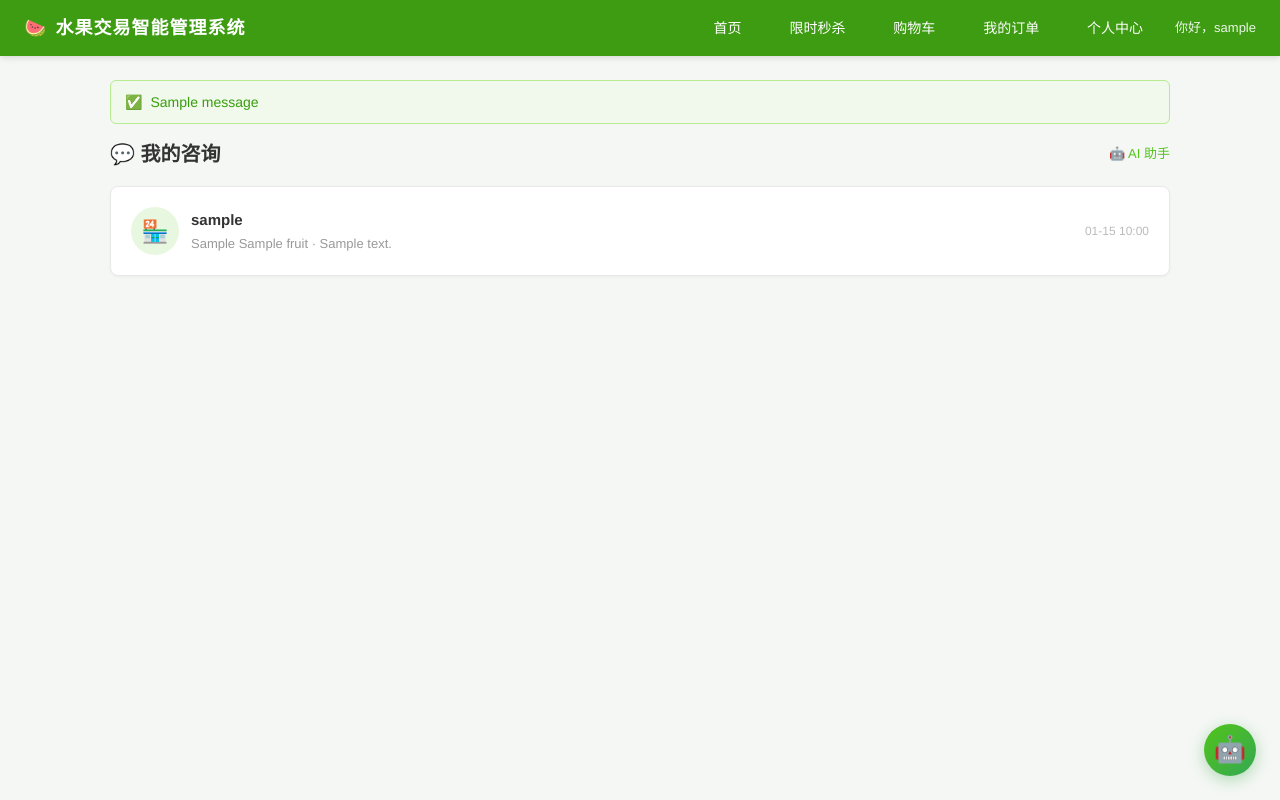
After one commit to woai-3DCV/fruit-trade-system, a Flask app: page /user/chat in a window 1280 px wide. The commit adds this page. Run offline with Flask 3, Linux system fonts and the light colour scheme; the visitor is signed in with stand-in values (Sample User, id 1); tables that the repository leaves empty hold one stand-in row (values such as "Sample post"); one stand-in notice (Sample message) is shown.

Commit message:
feat: 用户私信商家咨询+AI智能助手+全局悬浮球，去掉地址角标

```diff
--- a/app/user/routes.py
+++ b/app/user/routes.py
@@ -7,7 +7,7 @@ from flask import Blueprint, render_template, request, redirect, url_for, sessio
 from datetime import datetime, timedelta
 from werkzeug.security import generate_password_hash, check_password_hash
 
-from app.models import db, User, Fruit, Cart, Order, SeckillActivity, BrowseHistory, Address
+from app.models import db, User, Fruit, Cart, Order, SeckillActivity, BrowseHistory, Address, Message
 from app.user.seckill_service import seckill_service
 from app.user.recommend_service import recommend_service
 
@@ -512,3 +512,130 @@ def address_set_default(addr_id):
     db.session.commit()
     flash("已设为默认地址", "success")
     return redirect(url_for("user.profile"))
+
+
+# ---------------- 私信商家（咨询） ----------------
+
+def _resolve_merchant(fruit):
+    """确定商品的商家：优先 fruit.merchant_id，否则回退到第一个 merchant 账号。"""
+    if fruit and fruit.merchant_id:
+        m = User.query.get(fruit.merchant_id)
+        if m:
+            return m
+    return User.query.filter_by(role="merchant").first()
+
+
+@user_bp.route("/chat")
+def chat_list():
+    """我的咨询会话列表（按商家/商品聚合）。"""
+    user = _require_login()
+    if user is None:
+        return redirect(url_for("auth.login"))
+    # 取出我参与的所有会话，按商家+商品分组
+    my_msgs = Message.query.filter_by(user_id=user.id).order_by(Message.created_at.desc()).all()
+    # 按 (merchant_id, fruit_id) 聚合
+    sessions = {}
+    for m in my_msgs:
+        key = (m.merchant_id, m.fruit_id or 0)
+        if key not in sessions:
+            merchant = User.query.get(m.merchant_id)
+            fruit = Fruit.query.get(m.fruit_id) if m.fruit_id else None
+            sessions[key] = {
+                "merchant": merchant,
+                "fruit": fruit,
+                "last": m,
+            }
+    return render_template("user/chat_list.html", sessions=sessions.values())
+
+
+@user_bp.route("/chat/<int:merchant_id>")
+@user_bp.route("/chat/<int:merchant_id>/<int:fruit_id>")
+def chat_detail(merchant_id, fruit_id=None):
+    """与某商家的聊天窗口（可按商品区分）。"""
+    user = _require_login()
+    if user is None:
+        return redirect(url_for("auth.login"))
+    merchant = User.query.get(merchant_id)
+    fruit = Fruit.query.get(fruit_id) if fruit_id else None
+    q = Message.query.filter_by(user_id=user.id, merchant_id=merchant_id)
+    if fruit_id:
+        q = q.filter_by(fruit_id=fruit_id)
+    msgs = q.order_by(Message.created_at.asc()).all()
+    return render_template("user/chat.html", merchant=merchant, fruit=fruit, msgs=msgs)
+
+
+@user_bp.route("/chat/<int:merchant_id>/send", methods=["POST"])
+@user_bp.route("/chat/<int:merchant_id>/<int:fruit_id>/send", methods=["POST"])
+def chat_send(merchant_id, fruit_id=None):
+    """用户发送私信给商家。"""
+    user = _require_login()
+    if user is None:
+        return redirect(url_for("auth.login"))
+    content = (request.form.get("content") or "").strip()
+    if not content:
+        flash("消息不能为空", "error")
+        return redirect(request.referrer or url_for("user.chat_list"))
+    msg = Message(
+        user_id=user.id,
+        merchant_id=merchant_id,
+        fruit_id=fruit_id,
+        sender_role="user",
+        content=content,
+    )
+    db.session.add(msg)
+    db.session.commit()
+    return redirect(url_for("user.chat_detail", merchant_id=merchant_id, fruit_id=fruit_id) if fruit_id
+                    else url_for("user.chat_detail", merchant_id=merchant_id))
+
+
+# ---------------- AI 智能助手 ----------------
+
+AI_KEYWORDS = {
+    "秒杀": "限时秒杀在「限时秒杀」专区，价格超低，先到先得！每次限购 1 件，手慢无哦～",
+    "优惠": "可以关注「限时秒杀」专区，热门水果有折扣价，比如丹东草莓秒杀价 ¥9.9！",
+    "推荐": "可以看首页底部的「猜你喜欢」，根据你的浏览记录智能推荐水果～",
+    "退款": "在「我的订单」找到对应订单，超时可申请售后。需要帮助可以私信商家或联系平台。",
+    "退货": "售后问题可以在「我的订单」发起售后申请，商家会尽快处理。",
+    "配送": "订单发货后可在「我的订单」查看物流状态，全程冷链配送。",
+    "物流": "订单运输中会实时更新位置，冷链温控全程监控，保证水果新鲜。",
+    "地址": "在「个人中心 → 收货地址」可以添加和管理收货地址。",
+    "密码": "在「个人中心 → 安全设置」可以修改登录密码。",
+    "支付": "支持微信支付、支付宝、银行卡支付三种方式。",
+    "客服": "可以在商品详情页点击「咨询商家」私信商家，或在这里问我～",
+    "新鲜": "我们所有水果都是产地直采、冷链配送，保证新鲜。",
+    "售后": "在「我的订单」可以对已完成订单发起售后申请（退款/退货）。",
+}
+
+AI_QUICK_QUESTIONS = ["怎么参加秒杀？", "有什么优惠吗？", "怎么退款？", "怎么改收货地址？", "支持哪些支付方式？", "帮我推荐水果"]
+
+
+@user_bp.route("/ai")
+def ai_assistant():
+    """AI 智能助手页面。"""
+    return render_template("user/ai.html", quick_questions=AI_QUICK_QUESTIONS)
+
+
+@user_bp.route("/ai/ask", methods=["POST"])
+def ai_ask():
+    """AI 助手问答（关键词匹配 + 推荐兜底）。"""
+    user = _require_login()
+    question = (request.form.get("question") or "").strip()
+    if not question:
+        return {"answer": "请先输入问题哦～"}, 400
+
+    answer = None
+    for kw, resp in AI_KEYWORDS.items():
+        if kw in question:
+            answer = resp
+            break
+
+    # 兜底：推荐热门水果
+    if answer is None:
+        hot = Fruit.query.filter_by(is_on_sale=True).order_by(Fruit.sales.desc()).limit(3).all()
+        if hot:
+            names = "、".join(f"{f.emoji}{f.name}(¥{f.price})" for f in hot)
+            answer = f"这个问题我还不太会，不过可以看看这些热销水果：{names}。也可以私信商家咨询哦～"
+        else:
+            answer = "这个问题我还不太会，建议私信商家或联系平台客服哦～"
+
+    return {"answer": answer}
--- a/static/style.css
+++ b/static/style.css
@@ -664,3 +664,26 @@ body {
   padding: 0 4px;
 }
 .modal-close:hover { color: #333; }
+
+/* ---------- AI 助手悬浮球 ---------- */
+.ai-fab {
+  position: fixed;
+  right: 24px;
+  bottom: 24px;
+  width: 52px;
+  height: 52px;
+  border-radius: 50%;
+  background: linear-gradient(135deg, var(--primary), #34a853);
+  display: flex;
+  align-items: center;
+  justify-content: center;
+  font-size: 26px;
+  text-decoration: none;
+  box-shadow: 0 4px 16px rgba(76,175,80,0.4);
+  z-index: 999;
+  transition: transform 0.2s, box-shadow 0.2s;
+}
+.ai-fab:hover {
+  transform: scale(1.1);
+  box-shadow: 0 6px 20px rgba(76,175,80,0.5);
+}
--- a/templates/base.html
+++ b/templates/base.html
@@ -24,6 +24,11 @@
     {% block content %}{% endblock %}
   </div>
 
+  <!-- ===== 全局 AI 助手悬浮球（登录后显示） ===== -->
+  {% if session.get('user_id') %}
+  <a href="/user/ai" class="ai-fab" title="AI 智能助手">🤖</a>
+  {% endif %}
+
   {% block content_extra %}{% endblock %}
 
   {% block scripts %}{% endblock %}
--- /dev/null
+++ b/templates/user/chat_list.html
@@ -0,0 +1,60 @@
+{% extends "base.html" %}
+
+{% block title %}我的咨询 - 水果交易智能管理系统{% endblock %}
+
+{% block nav %}
+  <a href="/user/">首页</a>
+  <a href="/user/seckill">限时秒杀</a>
+  <a href="/user/cart">购物车</a>
+  <a href="/user/orders">我的订单</a>
+  <a href="/user/profile">个人中心</a>
+{% endblock %}
+
+{% block userinfo %}
+  {% if session.get('username') %}你好，{{ session['username'] }}{% else %}你好，游客{% endif %}
+{% endblock %}
+
+{% block content %}
+
+  {% with messages = get_flashed_messages(with_categories=true) %}
+    {% if messages %}
+      {% for category, message in messages %}
+        <div style="display:flex;align-items:center;gap:8px;background:{{ '#fff1f0' if category=='error' else '#f0f9eb' }};border:1px solid {{ '#ffccc7' if category=='error' else '#b7eb8f' }};color:{{ '#cf1322' if category=='error' else '#389e0d' }};padding:10px 14px;border-radius:6px;margin-bottom:14px;font-size:14px;">
+          <span>{{ '⚠️' if category=='error' else '✅' }}</span><span>{{ message }}</span>
+        </div>
+      {% endfor %}
+    {% endif %}
+  {% endwith %}
+
+  <div style="display:flex;align-items:center;justify-content:space-between;margin-bottom:16px;">
+    <span style="font-size:20px;font-weight:bold;">💬 我的咨询</span>
+    <a href="/user/ai" style="font-size:13px;color:var(--primary);text-decoration:none;">🤖 AI 助手</a>
+  </div>
+
+  {% if sessions %}
+    {% for s in sessions %}
+    {% set m = s.last %}
+    {% set target = '/user/chat/' ~ m.merchant_id ~ ('/' ~ m.fruit_id if m.fruit_id else '') %}
+    <a href="{{ target }}" style="text-decoration:none;color:inherit;display:block;">
+      <div class="card" style="display:flex;align-items:center;gap:12px;margin-bottom:12px;cursor:pointer;">
+        <div style="width:48px;height:48px;border-radius:50%;background:var(--primary-light);display:flex;align-items:center;justify-content:center;font-size:22px;flex-shrink:0;">🏪</div>
+        <div style="flex:1;min-width:0;">
+          <div style="font-weight:bold;font-size:15px;">{{ s.merchant.nickname or s.merchant.username }}</div>
+          <div style="font-size:13px;color:#999;margin-top:2px;white-space:nowrap;overflow:hidden;text-overflow:ellipsis;">
+            {% if s.fruit %}{{ s.fruit.emoji }} {{ s.fruit.name }} · {% endif %}{{ m.content }}
+          </div>
+        </div>
+        <div style="font-size:12px;color:#bbb;flex-shrink:0;">{{ m.created_at.strftime('%m-%d %H:%M') }}</div>
+      </div>
+    </a>
+    {% endfor %}
+  {% else %}
+  <div style="text-align:center;padding:60px 20px;color:#999;">
+    <div style="font-size:60px;margin-bottom:16px;">💬</div>
+    <div style="font-size:16px;margin-bottom:20px;">还没有咨询记录</div>
+    <div style="font-size:13px;margin-bottom:16px;">在商品详情页点击「咨询商家」即可发起私信</div>
+    <a href="/user/" class="btn btn-primary">去逛逛</a>
+  </div>
+  {% endif %}
+
+{% endblock %}
--- a/templates/user/fruit_detail.html
+++ b/templates/user/fruit_detail.html
@@ -27,7 +27,7 @@
         <tr><th>状态</th><td>{{ '在售' if fruit.is_on_sale else '已下架' }}</td></tr>
       </tbody>
     </table>
-    <div style="margin-top:20px;display:flex;align-items:center;gap:16px;">
+    <div style="margin-top:20px;display:flex;align-items:center;gap:16px;flex-wrap:wrap;">
       <form method="post" action="/user/cart/add/{{ fruit.id }}" style="display:flex;align-items:center;gap:12px;">
         <div class="qty-stepper">
           <button type="button" class="qty-btn" onclick="changeQty(-1)">−</button>
@@ -37,6 +37,7 @@
         <span style="color:var(--text-light);">斤</span>
         <button type="submit" class="btn btn-primary">加入购物车</button>
       </form>
+      <a href="/user/chat/{{ fruit.merchant_id or 2 }}/{{ fruit.id }}" class="btn btn-outline" style="text-decoration:none;">💬 咨询商家</a>
     </div>
   </div>
 
```
Also changed, not shown: app/models.py (+13 -0 lines), templates/user/ai.html (added, +105 -0 lines), templates/user/chat.html (added, +59 -0 lines), templates/user/profile.html (+23 -1 lines).
